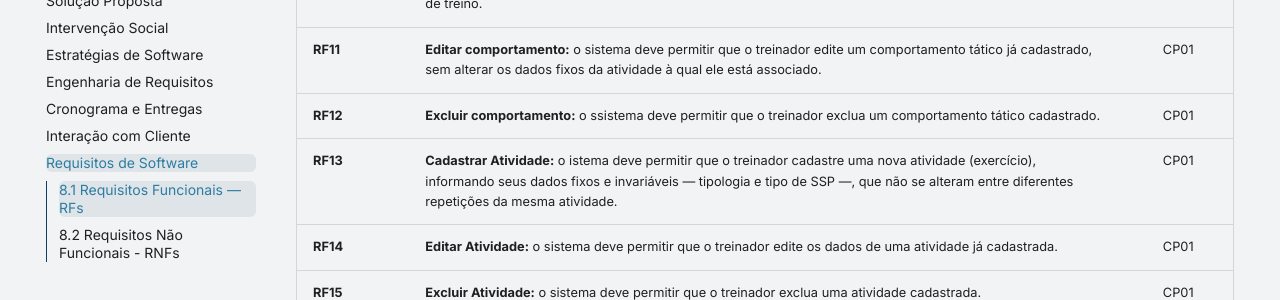
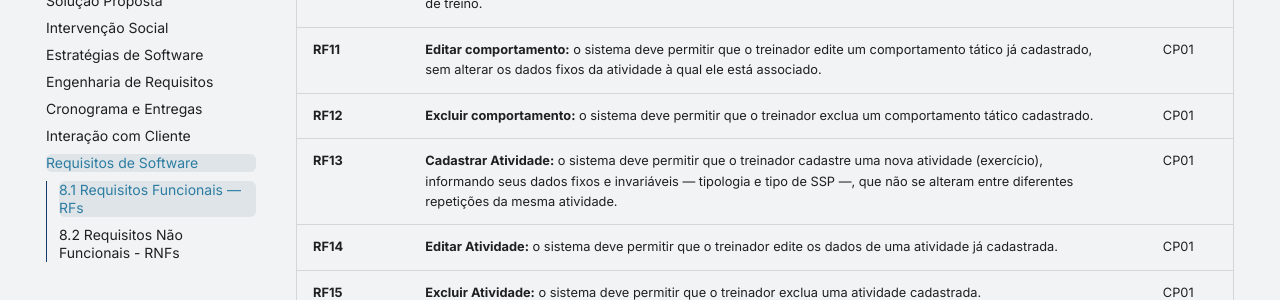
Before and after one commit to mdsreq-fga-unb/REQ-2026.2-T01-FutBoard, an MkDocs documentation site: the page built from docs/visao-produto/Requisitos-de-Software.md, in a window 1280 px wide and 900 px high, scrolled down 1151 px. Shown: the part 152-452 px from the top of the window. Built offline with MkDocs 1.6.1 and Material for MkDocs 9.7.7, drawn with Linux system fonts in a browser that asks for light colours.

Commit message:
docs: corrige erros de digitação RF012 e RF013

```diff
--- a/docs/visao-produto/Requisitos-de-Software.md
+++ b/docs/visao-produto/Requisitos-de-Software.md
@@ -25,8 +25,8 @@ Além dos requisitos rastreados diretamente a uma CP, alguns requisitos identifi
 | **RF09** | **Excluir Microciclo:** o sistema deve permitir a exclusão de um microciclo cadastrado. | CP02 |
 | **RF10** | **Cadastrar comportamento:** o sistema deve permitir que o treinador cadastre comportamentos táticos (ex.: comportamento ofensivo, defensivo), a serem associados posteriormente a uma atividade dentro de uma sessão de treino. | CP01 |
 | **RF11** | **Editar comportamento:** o sistema deve permitir que o treinador edite um comportamento tático já cadastrado, sem alterar os dados fixos da atividade à qual ele está associado. | CP01 |
-| **RF12** | **Excluir comportamento:** o ssistema deve permitir que o treinador exclua um comportamento tático cadastrado. | CP01 |
-| **RF13** | **Cadastrar Atividade:** o istema deve permitir que o treinador cadastre uma nova atividade (exercício), informando seus dados fixos e invariáveis — tipologia e tipo de SSP —, que não se alteram entre diferentes repetições da mesma atividade. | CP01 |
+| **RF12** | **Excluir comportamento:** o sistema deve permitir que o treinador exclua um comportamento tático cadastrado. | CP01 |
+| **RF13** | **Cadastrar Atividade:** o sistema deve permitir que o treinador cadastre uma nova atividade (exercício), informando seus dados fixos e invariáveis — tipologia e tipo de SSP —, que não se alteram entre diferentes repetições da mesma atividade. | CP01 |
 | **RF14** | **Editar Atividade:** o sistema deve permitir que o treinador edite os dados de uma atividade já cadastrada. | CP01 |
 | **RF15** | **Excluir Atividade:** o sistema deve permitir que o treinador exclua uma atividade cadastrada. | CP01 |
 | **RF16** | **Cadastrar Sessão:** o sistema deve permitir que o treinador cadastre uma nova sessão de treino vinculada à periodização (macrociclo, mesociclo e microciclo), contendo a data e o número sequencial da sessão. | CP01 |
```
